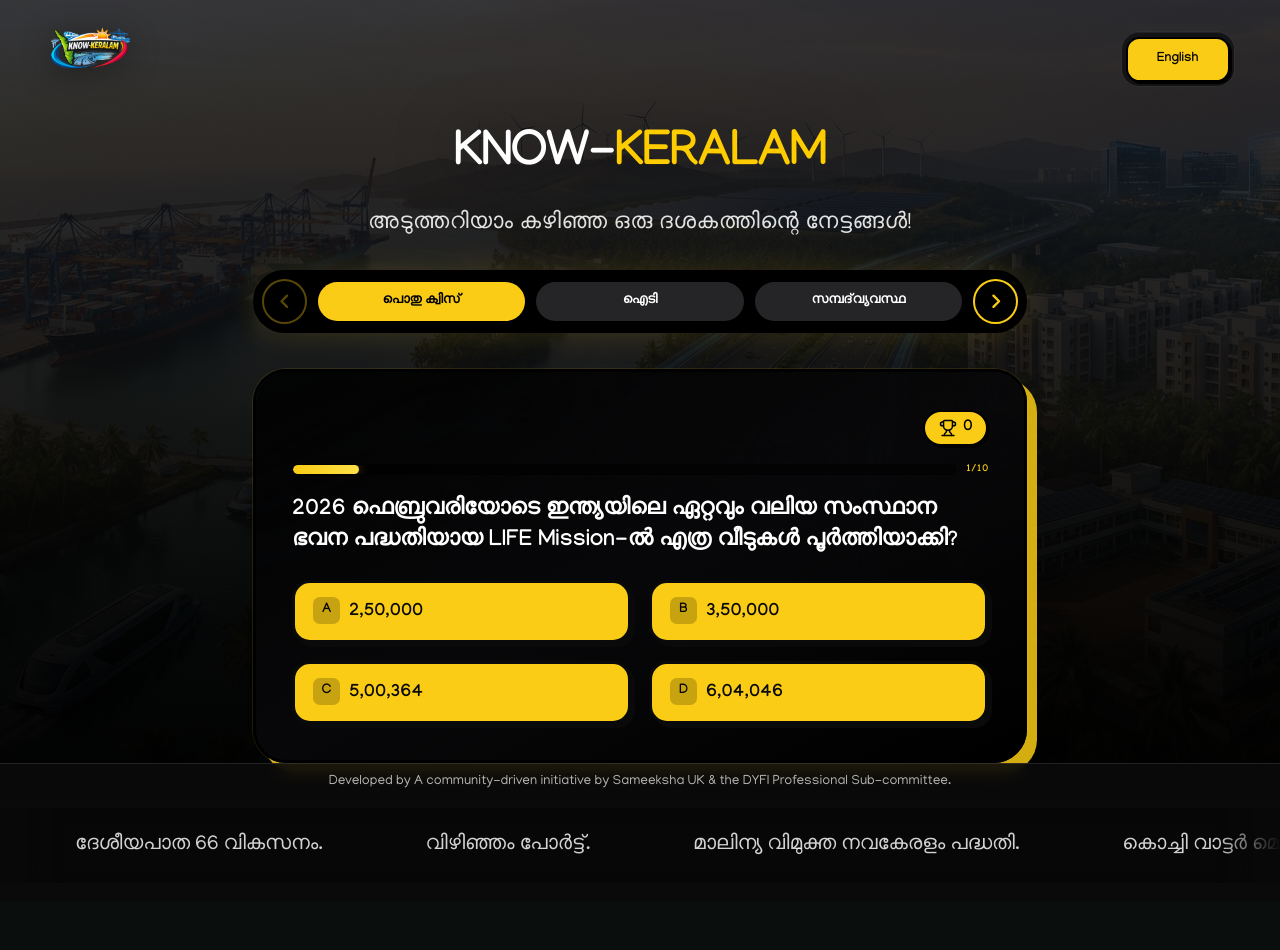
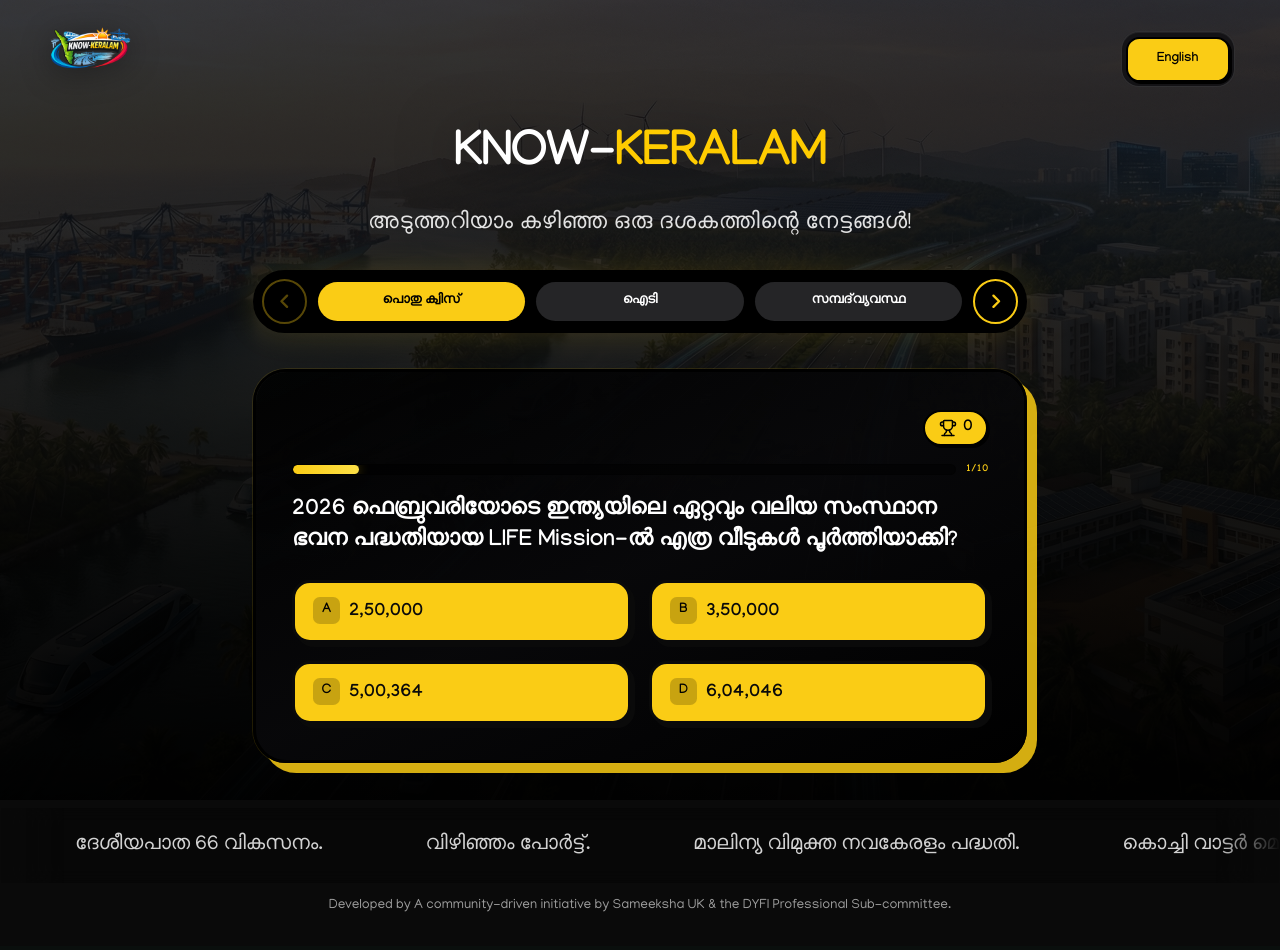
Before and after one commit to sreekanthchn-sudo/kerala-decade-quest, a Next.js app: page / in a window 1280 px wide. Shown: the top 950 px of the page. Built offline with nearby package versions, Linux system fonts and the light colour scheme.

Commit message:
updated quns

```diff
--- a/src/app/layout.tsx
+++ b/src/app/layout.tsx
@@ -51,11 +51,7 @@
   return (
     <html lang="ml" data-theme="dark">
       <body className={`${malayalamFont.className} ${malayalamFont.variable} flex min-h-dvh flex-col antialiased`}>
-        {/* Reserve space for sticky footer */}
-        <div className="flex-1 pb-[calc(3.25rem+env(safe-area-inset-bottom))]">{children}</div>
-        <footer className="fixed inset-x-0 bottom-0 z-50 w-full border-t border-white/10 bg-[#0a0a0a]/90 px-4 py-2 text-center text-xs text-white/70 backdrop-blur">
-          Developed by A community-driven initiative by Sameeksha UK &amp; the DYFI Professional Sub-committee.
-        </footer>
+        <div className="flex-1">{children}</div>
       </body>
     </html>
   );
--- a/src/app/page.tsx
+++ b/src/app/page.tsx
@@ -648,6 +648,9 @@
         {/* Full viewport width — sibling of max-w-xl, not inside px-4 */}
         <div className="relative z-10 mt-2 w-full min-w-0 shrink-0 pb-[max(1rem,env(safe-area-inset-bottom))] sm:mt-3 md:mt-4 lg:mt-5">
           <AchievementMarquee isMl={isMl} />
+          <footer className="mx-auto mt-2 w-full max-w-5xl px-4 pb-[max(0.75rem,env(safe-area-inset-bottom))] text-center text-[11px] font-medium text-white/60 sm:mt-3 sm:text-xs">
+            Developed by A community-driven initiative by Sameeksha UK &amp; the DYFI Professional Sub-committee.
+          </footer>
         </div>
 
         {exportFrameMounted && finished
```
